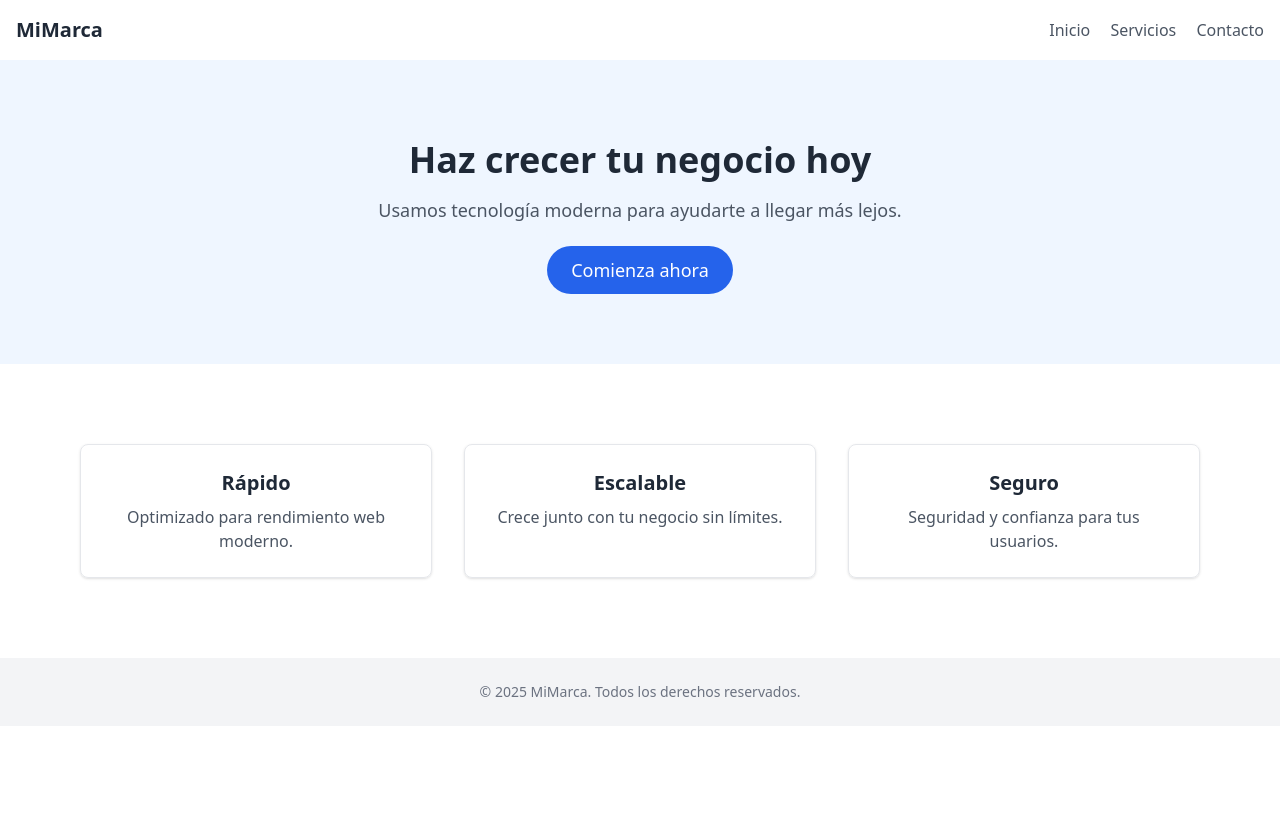
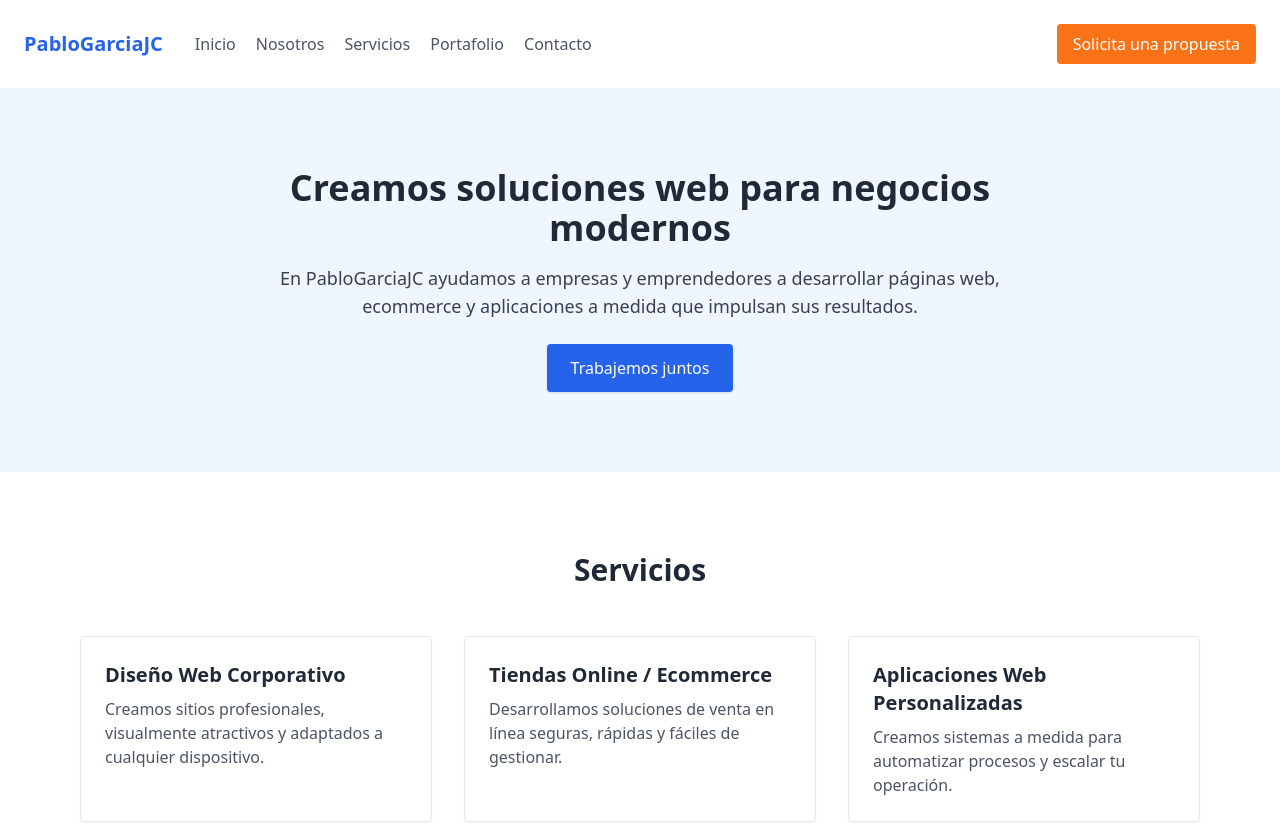
Before and after one commit to PabloGarciaJC/landing-page-tailwind-ts, a website: page index.html in a window 1280 px wide. Shown: the top 826 px of the page. Before the commit the page ends 800 px from the top, so only its background shows below. Drawn offline with nearby package versions, Linux system fonts and the light colour scheme.

Commit message:
se crea landing base

```diff
--- a/index.html
+++ b/index.html
@@ -4,64 +4,137 @@
 <head>
   <meta charset="UTF-8" />
   <meta name="viewport" content="width=device-width, initial-scale=1" />
-  <title>Landing Page con Tailwind CDN</title>
+  <title>PabloGarciaJC | Agencia Web</title>
   <script src="https://cdn.tailwindcss.com"></script>
 </head>
 
 <body class="bg-white text-gray-800 font-sans">
 
   <!-- Header -->
-  <header class="bg-white shadow-md">
-    <div class="max-w-7xl mx-auto px-4 py-4 flex justify-between items-center">
-      <h1 class="text-xl font-bold">MiMarca</h1>
-      <nav class="space-x-4 hidden md:block">
-        <a href="#" class="text-gray-600 hover:text-blue-600">Inicio</a>
-        <a href="#" class="text-gray-600 hover:text-blue-600">Servicios</a>
-        <a href="#" class="text-gray-600 hover:text-blue-600">Contacto</a>
+  <header class="max-w-7xl mx-auto flex justify-between items-center p-6">
+    <div class="flex items-center gap-8">
+      <h1 class="text-xl font-bold text-blue-600">PabloGarciaJC</h1>
+      <button id="menu-btn" class="md:hidden text-gray-600 focus:outline-none">
+        <svg class="w-6 h-6" fill="none" stroke="currentColor" stroke-width="2" viewBox="0 0 24 24"
+          xmlns="http://www.w3.org/2000/svg">
+          <path stroke-linecap="round" stroke-linejoin="round" d="M4 6h16M4 12h16M4 18h16"></path>
+        </svg>
+      </button>
+      <nav id="menu"
+        class="hidden md:flex gap-5 flex-col md:flex-row absolute md:static top-20 left-6 bg-white md:bg-transparent p-4 md:p-0 rounded shadow md:shadow-none z-10">
+        <a href="#inicio" class="text-gray-600 hover:text-blue-600">Inicio</a>
+        <a href="#nosotros" class="text-gray-600 hover:text-blue-600">Nosotros</a>
+        <a href="#servicios" class="text-gray-600 hover:text-blue-600">Servicios</a>
+        <a href="#portafolio" class="text-gray-600 hover:text-blue-600">Portafolio</a>
+        <a href="#contacto" class="text-gray-600 hover:text-blue-600">Contacto</a>
       </nav>
     </div>
+    <a href="#contacto" class="bg-orange-500 text-white px-4 py-2 rounded hover:bg-orange-600">
+      Solicita una propuesta
+    </a>
   </header>
 
   <!-- Hero -->
-  <section class="bg-blue-50 py-20">
-    <div class="max-w-4xl mx-auto px-4 text-center">
-      <h2 class="text-4xl font-bold mb-4">Haz crecer tu negocio hoy</h2>
-      <p class="text-lg text-gray-600 mb-8">
-        Usamos tecnología moderna para ayudarte a llegar más lejos.
-      </p>
-      <a href="#" class="bg-blue-600 text-white px-6 py-3 rounded-full text-lg hover:bg-blue-700 transition">
-        Comienza ahora
-      </a>
+  <section id="inicio" class="bg-blue-50 py-20 text-center">
+    <div class="max-w-3xl mx-auto px-4">
+      <h2 class="text-4xl font-bold mb-4">Creamos soluciones web para negocios modernos</h2>
+      <p class="text-lg text-gray-700 mb-6">En PabloGarciaJC ayudamos a empresas y emprendedores a desarrollar páginas web, ecommerce y aplicaciones a medida que impulsan sus resultados.</p>
+      <a href="#contacto"
+        class="inline-block bg-blue-600 text-white px-6 py-3 rounded shadow hover:bg-blue-700">Trabajemos juntos</a>
     </div>
   </section>
 
-  <!-- Features -->
-  <section class="py-20">
-    <div class="max-w-6xl mx-auto px-4 grid md:grid-cols-3 gap-8 text-center">
-      <div class="p-6 border rounded-lg shadow hover:shadow-lg transition">
-        <h3 class="text-xl font-semibold mb-2">Rápido</h3>
-        <p class="text-gray-600">Optimizado para rendimiento web moderno.</p>
-      </div>
-      <div class="p-6 border rounded-lg shadow hover:shadow-lg transition">
-        <h3 class="text-xl font-semibold mb-2">Escalable</h3>
-        <p class="text-gray-600">Crece junto con tu negocio sin límites.</p>
-      </div>
-      <div class="p-6 border rounded-lg shadow hover:shadow-lg transition">
-        <h3 class="text-xl font-semibold mb-2">Seguro</h3>
-        <p class="text-gray-600">Seguridad y confianza para tus usuarios.</p>
+  <!-- Servicios -->
+  <section id="servicios" class="py-20 bg-white">
+    <div class="max-w-6xl mx-auto px-4">
+      <h3 class="text-3xl font-bold text-center mb-12">Servicios</h3>
+      <div class="grid md:grid-cols-3 gap-8">
+        <div class="p-6 border rounded shadow-sm hover:shadow-lg transition">
+          <h4 class="text-xl font-semibold mb-2">Diseño Web Corporativo</h4>
+          <p class="text-gray-600">Creamos sitios profesionales, visualmente atractivos y adaptados a cualquier dispositivo.</p>
+        </div>
+        <div class="p-6 border rounded shadow-sm hover:shadow-lg transition">
+          <h4 class="text-xl font-semibold mb-2">Tiendas Online / Ecommerce</h4>
+          <p class="text-gray-600">Desarrollamos soluciones de venta en línea seguras, rápidas y fáciles de gestionar.</p>
+        </div>
+        <div class="p-6 border rounded shadow-sm hover:shadow-lg transition">
+          <h4 class="text-xl font-semibold mb-2">Aplicaciones Web Personalizadas</h4>
+          <p class="text-gray-600">Creamos sistemas a medida para automatizar procesos y escalar tu operación.</p>
+        </div>
       </div>
     </div>
   </section>
 
+  <!-- Portafolio -->
+  <section id="portafolio" class="py-20 bg-gray-100">
+    <div class="max-w-6xl mx-auto px-4">
+      <h3 class="text-3xl font-bold text-center mb-12">Portafolio</h3>
+      <div class="grid md:grid-cols-3 gap-8">
+        <div class="bg-white rounded shadow hover:shadow-lg transition overflow-hidden">
+          <img src="https://via.placeholder.com/600x400" alt="Proyecto 1" class="w-full h-48 object-cover" />
+          <div class="p-4">
+            <h4 class="text-xl font-semibold mb-2">Landing para Agencia Creativa</h4>
+            <p class="text-gray-600">Diseño y desarrollo de una página de captación con enfoque visual y UX optimizado.</p>
+          </div>
+        </div>
+        <div class="bg-white rounded shadow hover:shadow-lg transition overflow-hidden">
+          <img src="https://via.placeholder.com/600x400" alt="Proyecto 2" class="w-full h-48 object-cover" />
+          <div class="p-4">
+            <h4 class="text-xl font-semibold mb-2">Dashboard Administrativo</h4>
+            <p class="text-gray-600">Panel de control personalizado con estadísticas, filtros y permisos avanzados.</p>
+          </div>
+        </div>
+        <div class="bg-white rounded shadow hover:shadow-lg transition overflow-hidden">
+          <img src="https://via.placeholder.com/600x400" alt="Proyecto 3" class="w-full h-48 object-cover" />
+          <div class="p-4">
+            <h4 class="text-xl font-semibold mb-2">Sitio de Servicios Profesionales</h4>
+            <p class="text-gray-600">Un sitio moderno, rápido y escalable para un consultor independiente.</p>
+          </div>
+        </div>
+      </div>
+    </div>
+  </section>
+
+  <!-- Sobre nosotros -->
+  <section id="nosotros" class="py-20 bg-gray-50">
+    <div class="max-w-4xl mx-auto px-4 text-center">
+      <h3 class="text-3xl font-bold mb-6">Sobre Nosotros</h3>
+      <p class="text-gray-700 text-lg leading-relaxed">
+        Somos un equipo apasionado por el desarrollo web. Desde 2019, ayudamos a empresas a crecer con soluciones digitales a medida. Nuestra misión es crear productos eficientes, escalables y orientados a resultados.
+      </p>
+    </div>
+  </section>
+
+  <!-- Contacto -->
+  <section id="contacto" class="py-20 bg-white">
+    <div class="max-w-xl mx-auto px-4 text-center">
+      <h3 class="text-3xl font-bold mb-6">¿Hablamos?</h3>
+      <p class="text-gray-600 mb-4">Cuéntanos sobre tu proyecto y te enviaremos una propuesta personalizada.</p>
+      <form class="space-y-4">
+        <input type="text" placeholder="Nombre" class="w-full px-4 py-2 border rounded" />
+        <input type="email" placeholder="Correo electrónico" class="w-full px-4 py-2 border rounded" />
+        <textarea placeholder="Mensaje" rows="4" class="w-full px-4 py-2 border rounded"></textarea>
+        <button type="submit" class="bg-blue-600 text-white px-6 py-2 rounded hover:bg-blue-700">
+          Enviar mensaje
+        </button>
+      </form>
+    </div>
+  </section>
+
   <!-- Footer -->
-  <footer class="bg-gray-100 py-6">
-    <div class="max-w-7xl mx-auto px-4 text-center text-sm text-gray-500">
-      © 2025 MiMarca. Todos los derechos reservados.
-    </div>
+  <footer class="bg-gray-800 text-white py-6 text-center">
+    <p>© 2025 PabloGarciaJC. Agencia Web. Todos los derechos reservados.</p>
   </footer>
 
-  <script src="app.js"></script>
+  <!-- Script menú -->
+  <script>
+    const menuBtn = document.getElementById("menu-btn");
+    const menu = document.getElementById("menu");
 
+    menuBtn.addEventListener("click", () => {
+      menu.classList.toggle("hidden");
+    });
+  </script>
 </body>
 
 </html>
```
